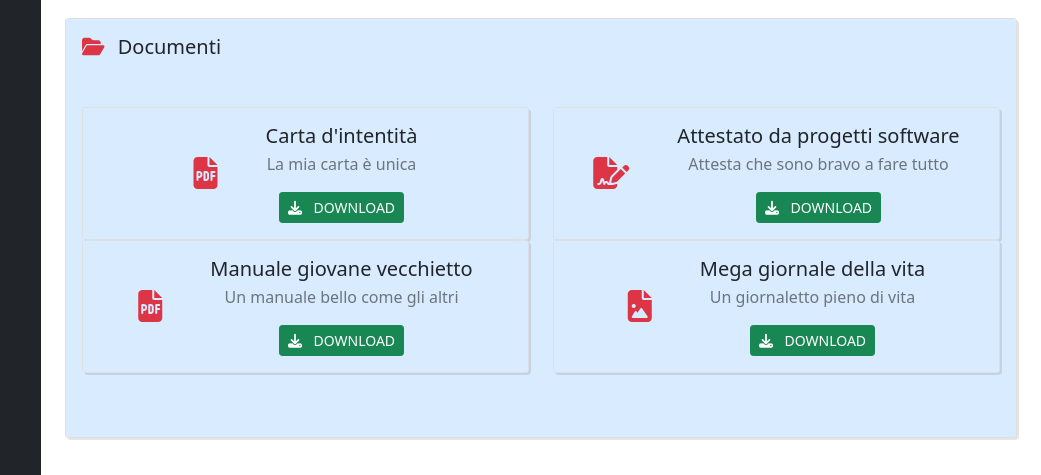
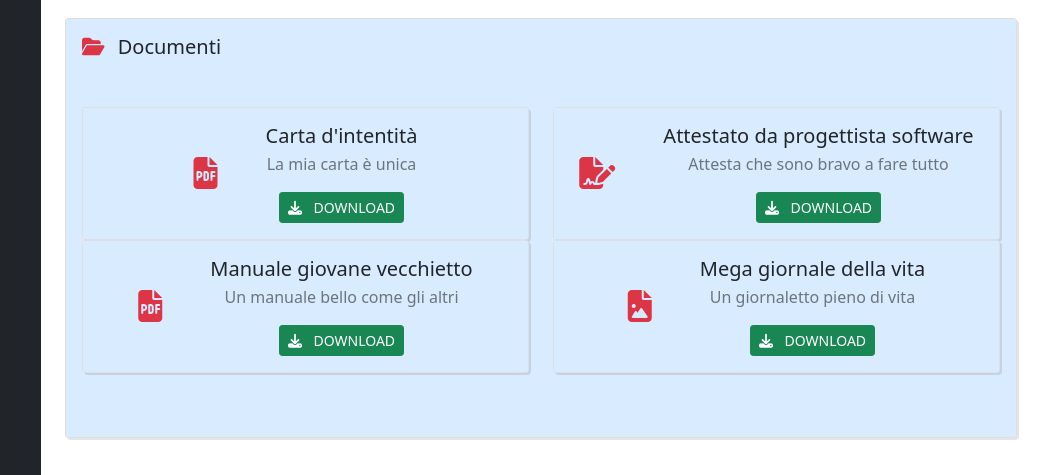
Before and after one commit to Peppopida/full-stack-project-giuseppe-procida, a plain HTML site: page user.html in a window 1280 px wide. Shown: the part 2960-3435 px from the top of the page, without its empty margins (239-1280 px from the left). Drawn offline with nearby package versions, Linux system fonts and the light colour scheme.

Commit message:
fixed label

```diff
--- a/user.html
+++ b/user.html
@@ -410,7 +410,7 @@
                                         <i class="fa-solid fa-file-signature fa-2xl"></i>
                                     </div>
                                     <div class="text-center">
-                                        <h5 class="card-title mb-1">Attestato da progetti software</h5>
+                                        <h5 class="card-title mb-1">Attestato da progettista software</h5>
                                         <p class="text-muted">Attesta che sono bravo a fare tutto</p>
                                         <a class="btn btn-sm btn-success"
                                            href="https://www.maxjobarbershop.it/wp-content/uploads/2015/01/attestati.jpg">
```
